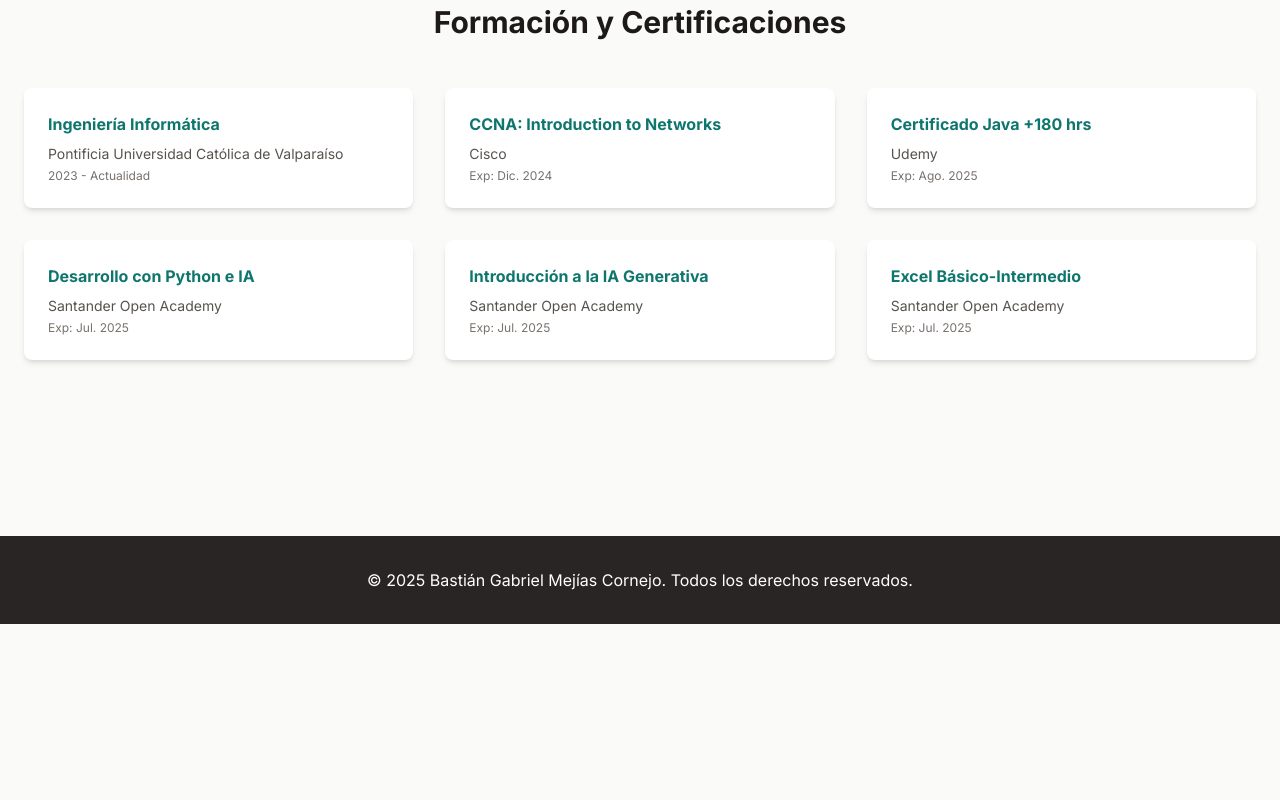
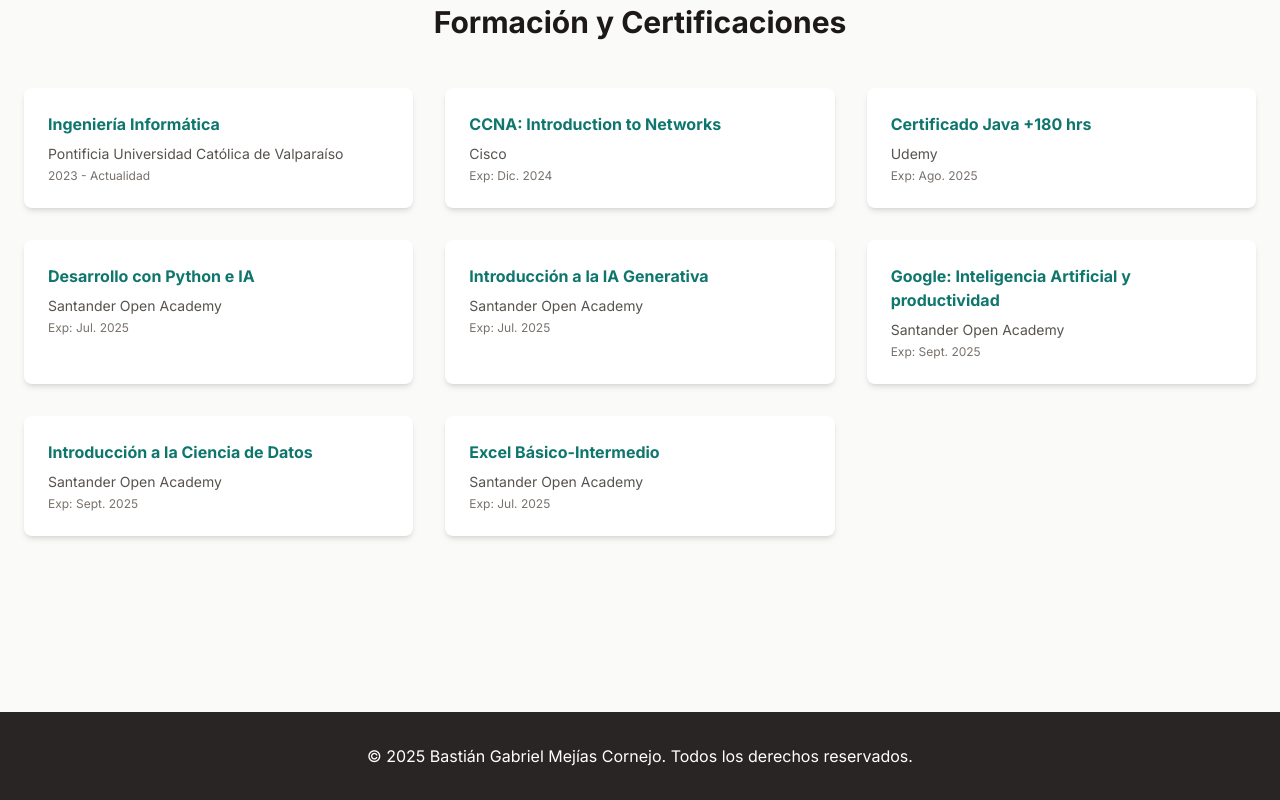
Before and after one commit to bastiivc/bastiivc.github.io, a plain HTML site: page index.html in a window 1280 px wide. Shown: the part 2142-2942 px from the top of the page. Before the commit the page ends 2766 px from the top, so only its background shows below. Drawn offline with nearby package versions, Linux system fonts and the light colour scheme.

Commit message:
added information in "formacion y certificados"

```diff
--- a/index.html
+++ b/index.html
@@ -186,6 +186,17 @@
                 </div>
 
                 <div class="bg-white p-6 rounded-lg shadow-md hover:shadow-xl hover:-translate-y-1 transition-all">
+                    <h4 class="font-bold text-teal-700 mb-2">Google: Inteligencia Artificial y productividad</h4>
+                    <p class="text-stone-600 text-sm">Santander Open Academy</p>
+                    <p class="text-stone-500 text-xs mt-1">Exp: Sept. 2025</p>
+                </div>
+
+                <div class="bg-white p-6 rounded-lg shadow-md hover:shadow-xl hover:-translate-y-1 transition-all">
+                    <h4 class="font-bold text-teal-700 mb-2">Introducción a la Ciencia de Datos</h4>
+                    <p class="text-stone-600 text-sm">Santander Open Academy</p>
+                    <p class="text-stone-500 text-xs mt-1">Exp: Sept. 2025</p>
+                </div>
+                <div class="bg-white p-6 rounded-lg shadow-md hover:shadow-xl hover:-translate-y-1 transition-all">
                     <h4 class="font-bold text-teal-700 mb-2">Excel Básico-Intermedio</h4>
                     <p class="text-stone-600 text-sm">Santander Open Academy</p>
                     <p class="text-stone-500 text-xs mt-1">Exp: Jul. 2025</p>
```
